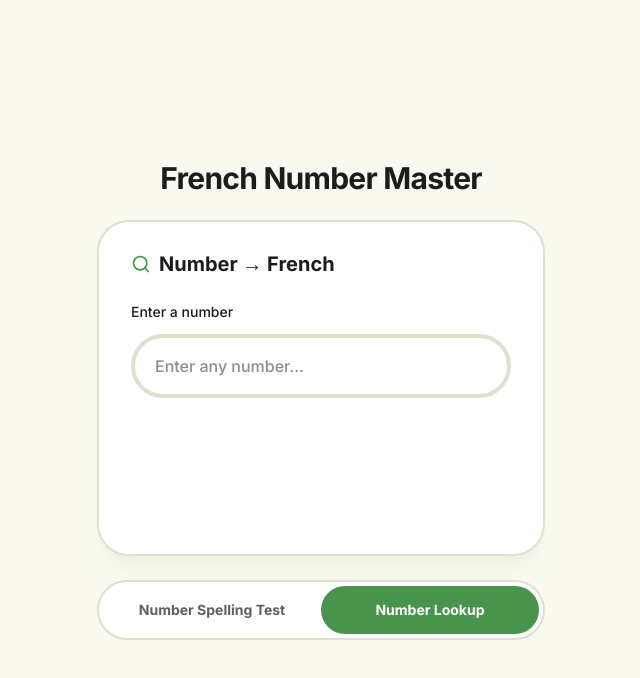
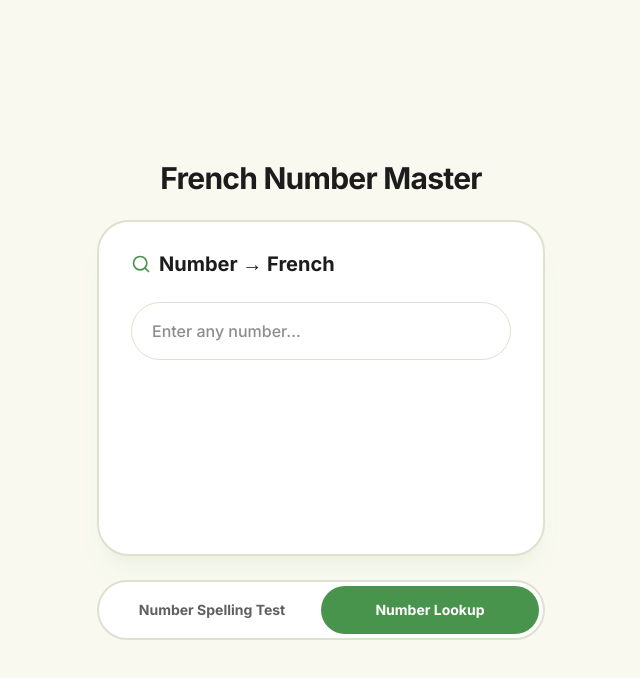
Before and after one commit to Judy-Nihao/french-number-master, a React (Vite) app: page / in a window 1280 px wide. Both pictures are taken after a click on the tab "Number Lookup". Shown: the top 678 px of the page, without its empty margins (319-959 px from the left). Built offline with nearby package versions, Linux system fonts and the light colour scheme.

Commit message:
style(ui): thin input borders and simplify lookup heading

```diff
--- a/src/App.tsx
+++ b/src/App.tsx
@@ -381,7 +381,7 @@ export default function App() {
                             placeholder="Type in French..."
                             disabled={feedback !== null}
                             className={cn(
-                              "w-full px-6 py-4 rounded-full border-4 transition-all duration-300 text-lg font-medium focus:outline-none placeholder:text-app-dark/20",
+                              "w-full px-6 py-4 rounded-full border transition-all duration-300 text-lg font-medium focus:outline-none placeholder:text-app-dark/20",
                               feedback === "correct"
                                 ? "border-app-primary bg-app-primary-light text-app-primary"
                                 : feedback === "incorrect"
@@ -512,21 +512,16 @@ export default function App() {
                         Number → French
                       </h2>
                     </div>
-                    <label
-                      htmlFor="lookup-number"
-                      className="block text-sm font-medium text-app-dark mb-3"
-                    >
-                      Enter a number
-                    </label>
                     <input
                       id="lookup-number"
+                      aria-label="Enter a number"
                       type="text"
                       inputMode="numeric"
                       pattern="[0-9]*"
                       value={lookupValue}
                       onChange={handleLookup}
                       placeholder="Enter any number..."
-                      className="w-full px-5 py-4 rounded-full border-4 border-app-border focus:border-app-primary focus:outline-none transition-colors font-medium"
+                      className="w-full px-5 py-4 rounded-full border border-app-border focus:border-app-primary focus:outline-none transition-colors font-medium"
                     />
                     {lookupResult && (
                       <div
```
